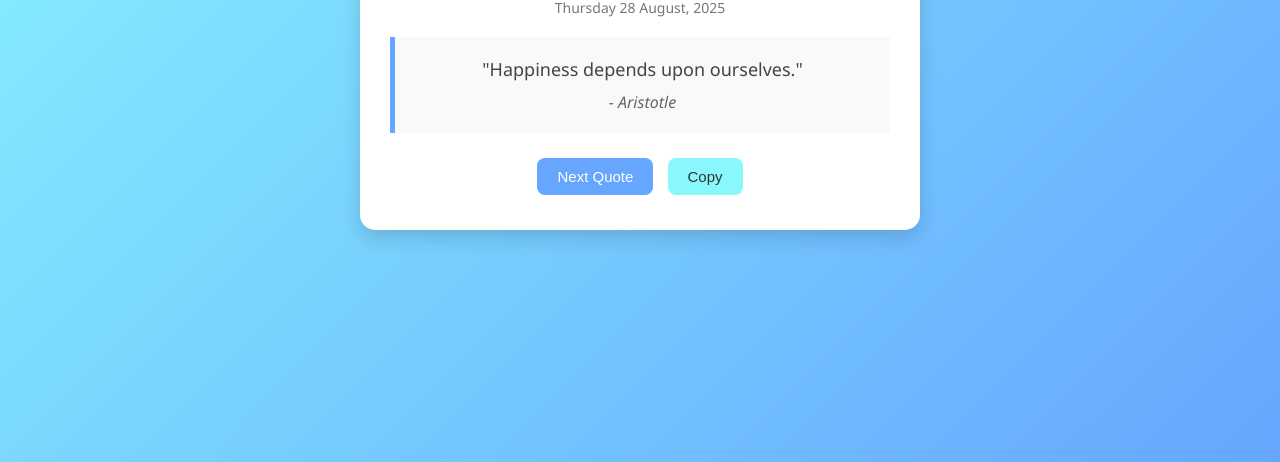
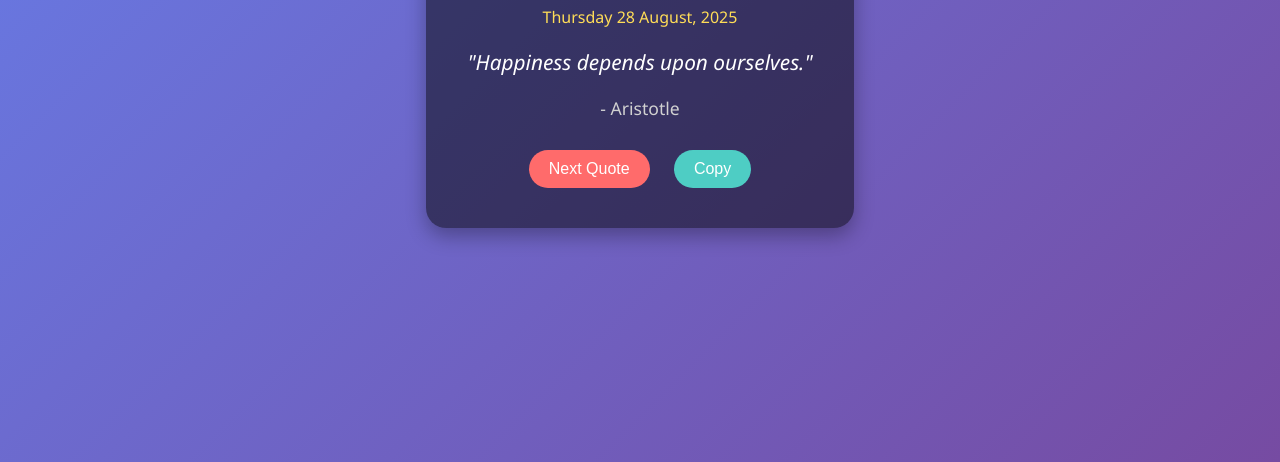
Before and after one commit to ULAGANATHAN-HARIHARA/Quotes-Day, a plain HTML site: page index.html in a window 1280 px wide. Shown: the part 338-800 px from the top of the page. Drawn offline with Linux system fonts and the light colour scheme.

Commit message:
Update index.html

```diff
--- a/index.html
+++ b/index.html
@@ -4,25 +4,131 @@
   <meta charset="UTF-8">
   <meta name="viewport" content="width=device-width, initial-scale=1.0">
   <title>Quote of the Day</title>
-  <link rel="stylesheet" href="style.css">
+  <style>
+    body {
+      font-family: 'Segoe UI', sans-serif;
+      background: linear-gradient(135deg, #667eea, #764ba2);
+      color: #fff;
+      display: flex;
+      justify-content: center;
+      align-items: center;
+      height: 100vh;
+      margin: 0;
+    }
+
+    .container {
+      text-align: center;
+      background: rgba(0, 0, 0, 0.5);
+      padding: 30px;
+      border-radius: 20px;
+      max-width: 500px;
+      box-shadow: 0 8px 20px rgba(0, 0, 0, 0.3);
+    }
+
+    h1 {
+      margin-bottom: 15px;
+      font-size: 2rem;
+    }
+
+    #date {
+      margin-bottom: 20px;
+      font-size: 1rem;
+      color: #ffdd57;
+    }
+
+    #quote {
+      font-size: 1.3rem;
+      font-style: italic;
+      margin: 20px 0;
+    }
+
+    #author {
+      font-size: 1.1rem;
+      margin-bottom: 20px;
+      color: #d1d1d1;
+    }
+
+    button {
+      margin: 10px;
+      padding: 10px 20px;
+      border: none;
+      border-radius: 25px;
+      cursor: pointer;
+      font-size: 1rem;
+      transition: 0.3s ease;
+    }
+
+    #new-quote {
+      background: #ff6b6b;
+      color: #fff;
+    }
+
+    #copy-quote {
+      background: #4ecdc4;
+      color: #fff;
+    }
+
+    button:hover {
+      transform: scale(1.1);
+      opacity: 0.9;
+    }
+  </style>
 </head>
 <body>
   <div class="container">
-    <h1>✨ Quote of the Day ✨</h1>
-
-    <div id="date"></div>
-
-    <div class="quote-box">
-      <p id="quote">Click below to get inspired!</p>
-      <span id="author">- Unknown</span>
-    </div>
-
-    <div class="buttons">
-      <button id="new-quote">Next Quote</button>
-      <button id="copy-quote">Copy</button>
-    </div>
+    <h1>🌟 Quote of the Day 🌟</h1>
+    <p id="date"></p>
+    <p id="quote"></p>
+    <p id="author"></p>
+    <button id="new-quote">Next Quote</button>
+    <button id="copy-quote">Copy</button>
   </div>
 
-  <script src="script.js"></script>
+  <script>
+    const quotes = [
+      { text: "The best way to predict the future is to create it.", author: "Peter Drucker" },
+      { text: "Success is not final, failure is not fatal: It is the courage to continue that counts.", author: "Winston Churchill" },
+      { text: "Do what you can, with what you have, where you are.", author: "Theodore Roosevelt" },
+      { text: "Happiness depends upon ourselves.", author: "Aristotle" },
+      { text: "Believe you can and you're halfway there.", author: "Theodore Roosevelt" },
+      { text: "Your time is limited, don’t waste it living someone else’s life.", author: "Steve Jobs" }
+    ];
+
+    const quoteEl = document.getElementById("quote");
+    const authorEl = document.getElementById("author");
+    const dateEl = document.getElementById("date");
+    const newQuoteBtn = document.getElementById("new-quote");
+    const copyBtn = document.getElementById("copy-quote");
+
+    // Show today's date (India Time)
+    function updateDate() {
+      const options = { weekday: 'long', year: 'numeric', month: 'long', day: 'numeric', timeZone: 'Asia/Kolkata' };
+      const today = new Date().toLocaleDateString("en-IN", options);
+      dateEl.innerText = today;
+    }
+
+    // Generate random quote
+    function newQuote() {
+      const random = Math.floor(Math.random() * quotes.length);
+      quoteEl.innerText = `"${quotes[random].text}"`;
+      authorEl.innerText = `- ${quotes[random].author}`;
+    }
+
+    // Copy quote to clipboard
+    function copyQuote() {
+      const text = `${quoteEl.innerText} ${authorEl.innerText}`;
+      navigator.clipboard.writeText(text).then(() => {
+        alert("✅ Quote copied to clipboard!");
+      });
+    }
+
+    // Event listeners
+    newQuoteBtn.addEventListener("click", newQuote);
+    copyBtn.addEventListener("click", copyQuote);
+
+    // Initialize
+    updateDate();
+    newQuote();
+  </script>
 </body>
 </html>
```
